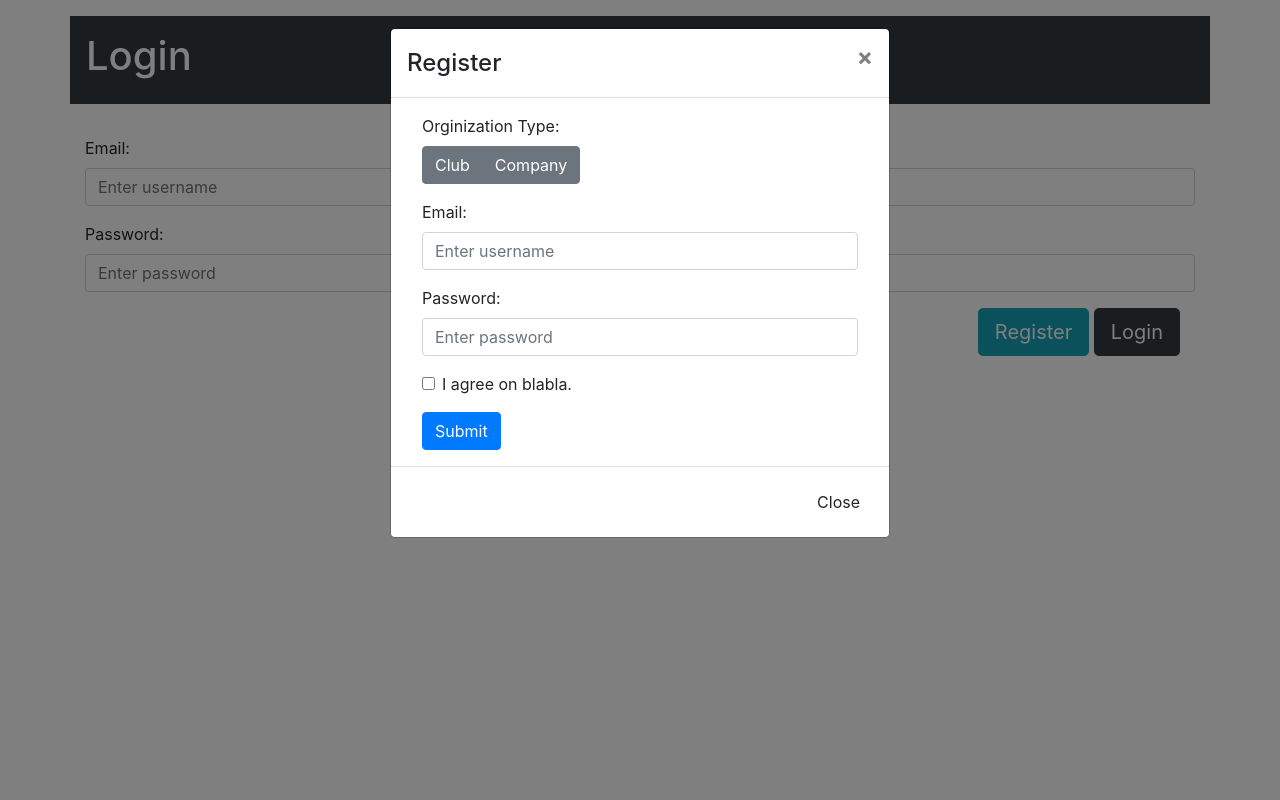
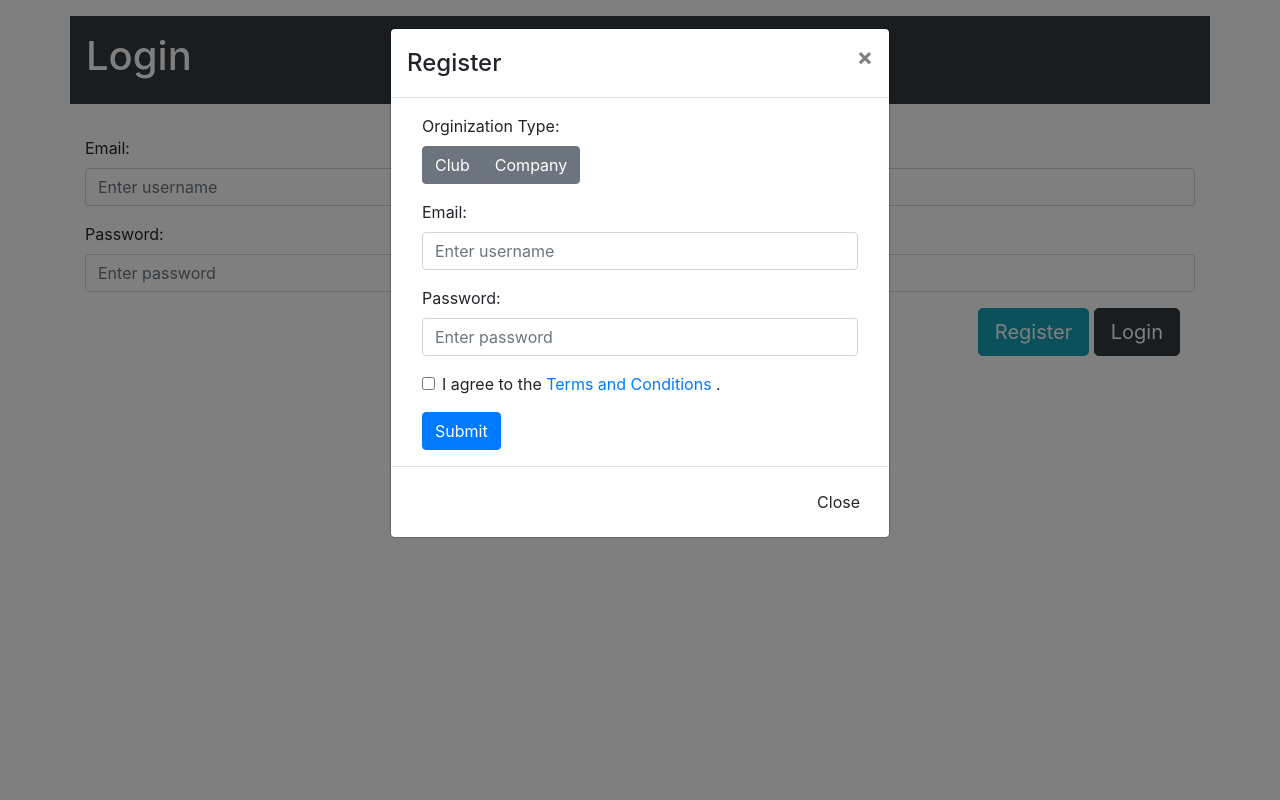
Before and after one commit to williammunnich/Hacky-bois, a Flask app: page / in a window 1280 px wide, after a click on "Register". Run offline with Flask 2, Linux system fonts and the light colour scheme; some libraries are stand-ins or nearby versions.

Commit message:
Update login.html

```diff
--- a/hackathon/templates/login.html
+++ b/hackathon/templates/login.html
@@ -83,7 +83,7 @@
 
                       <div class="form-group form-check">
                         <label class="form-check-label" class="pt-2">
-                          <input class="form-check-input" type="checkbox" name="remember" required> I agree on blabla.
+                          <input class="form-check-input" type="checkbox" name="remember" required> I agree to the <a href="terms.html"> Terms and Conditions</a> .
                           <div class="valid-feedback"></div>
                           <div class="invalid-feedback">Check this checkbox to continue.</div>
                         </label>
```
